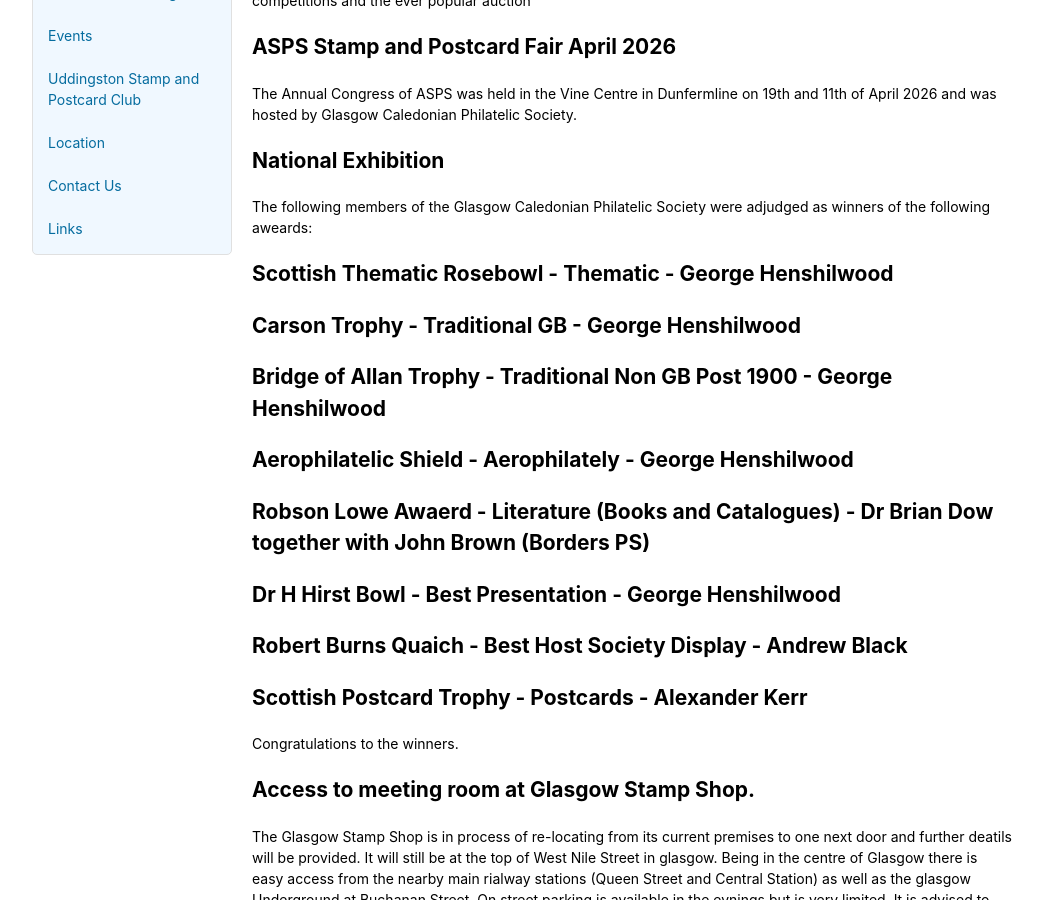
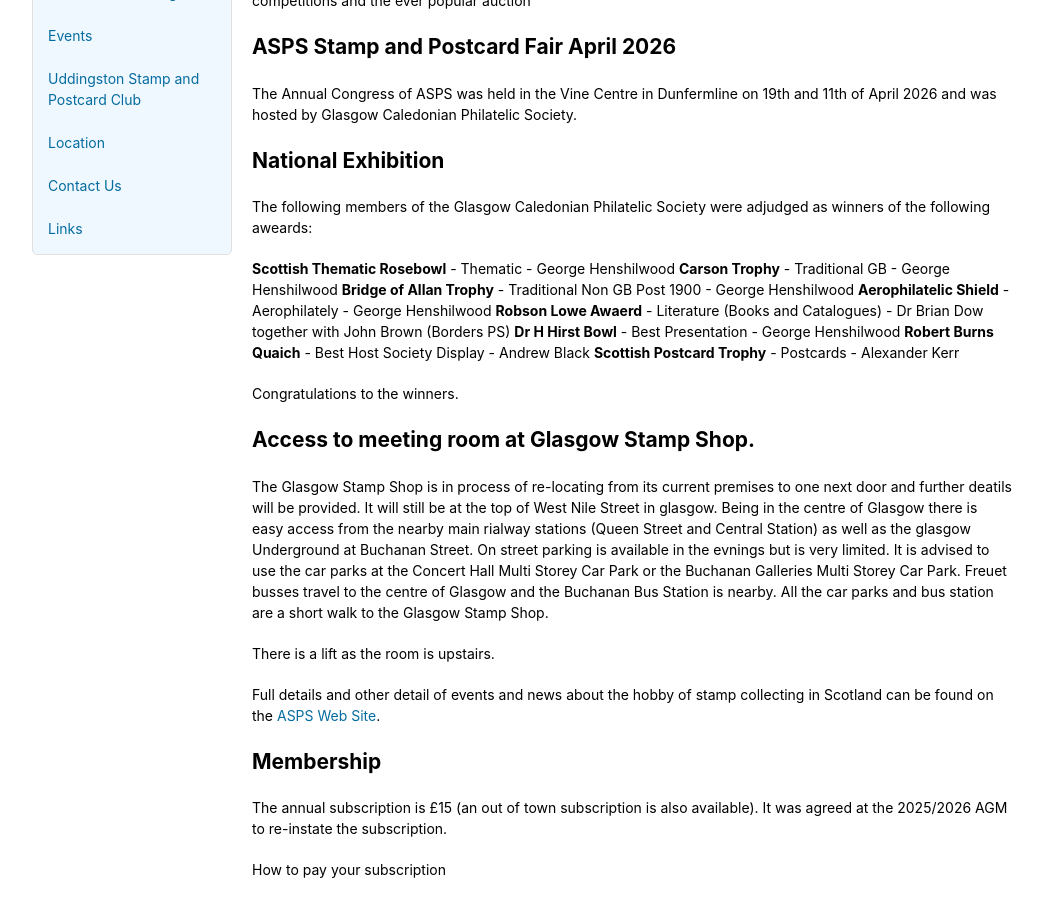
Before and after one commit to astalker/caledonian-stamps, a Jekyll site: the page built from index.md, in a window 1280 px wide and 900 px high, scrolled down 508 px. Shown: the whole window, without its empty margins (118-1161 px from the left). Built offline with Jekyll 4.4.1, drawn with Linux system fonts in a browser that asks for light colours; our own code applies the rules of GitHub Pages for plain Markdown files.

Commit message:
Highlighting of award categories changed

```diff
--- a/index.md
+++ b/index.md
@@ -18,14 +18,14 @@ The Annual Congress of ASPS was held in the Vine Centre in Dunfermline on 19th a
 
 The following members of the Glasgow Caledonian Philatelic Society were adjudged as winners of the following aweards:
 
-## Scottish Thematic Rosebowl - Thematic - George Henshilwood
-## Carson Trophy - Traditional GB - George Henshilwood
-## Bridge of Allan Trophy - Traditional Non GB Post 1900 - George Henshilwood
-## Aerophilatelic Shield - Aerophilately - George Henshilwood
-## Robson Lowe Awaerd - Literature (Books and Catalogues) - Dr Brian Dow together with John Brown (Borders PS)
-## Dr H Hirst Bowl - Best Presentation - George Henshilwood
-## Robert Burns Quaich - Best Host Society Display - Andrew Black
-## Scottish Postcard Trophy - Postcards - Alexander Kerr
+**Scottish Thematic Rosebowl** - Thematic - George Henshilwood
+**Carson Trophy** - Traditional GB - George Henshilwood
+**Bridge of Allan Trophy** - Traditional Non GB Post 1900 - George Henshilwood
+**Aerophilatelic Shield** - Aerophilately - George Henshilwood
+**Robson Lowe Awaerd** - Literature (Books and Catalogues) - Dr Brian Dow together with John Brown (Borders PS)
+**Dr H Hirst Bowl** - Best Presentation - George Henshilwood
+**Robert Burns Quaich** - Best Host Society Display - Andrew Black
+**Scottish Postcard Trophy** - Postcards - Alexander Kerr
 
 Congratulations to the winners.
 
```
